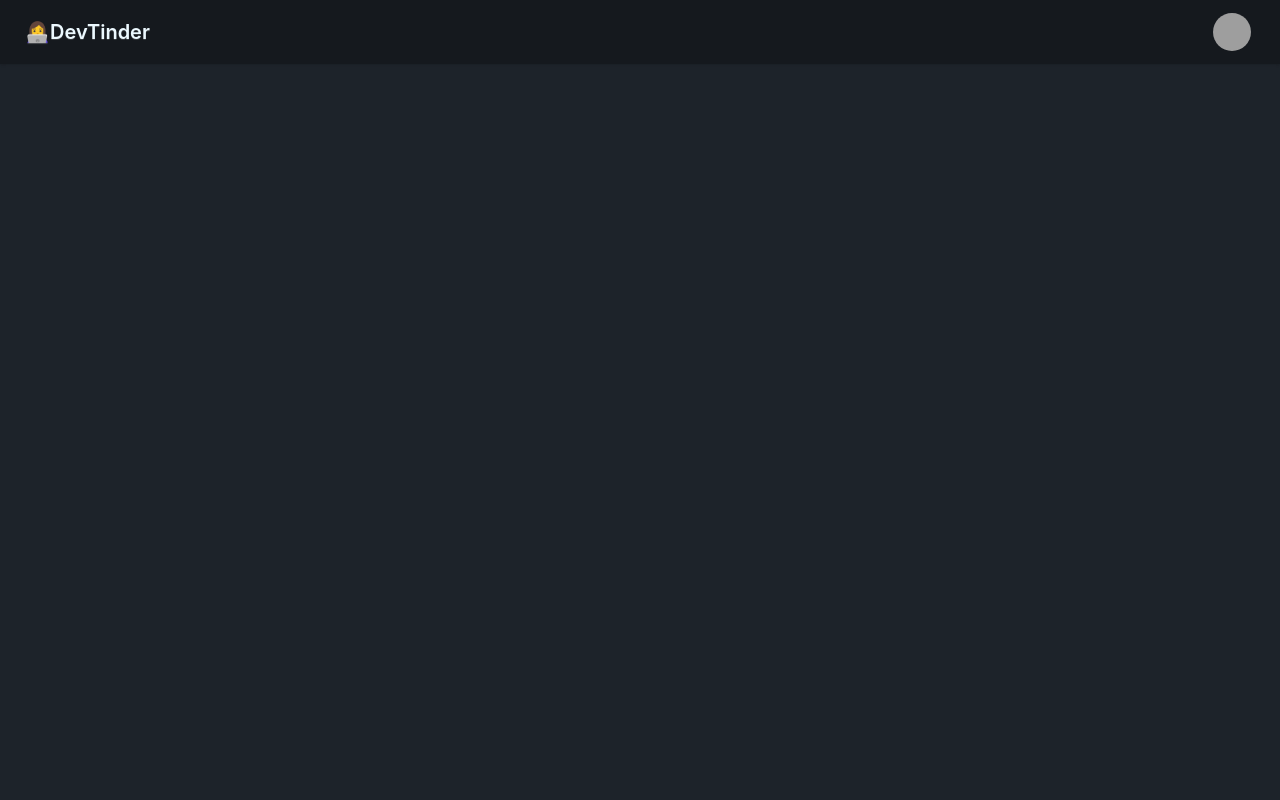
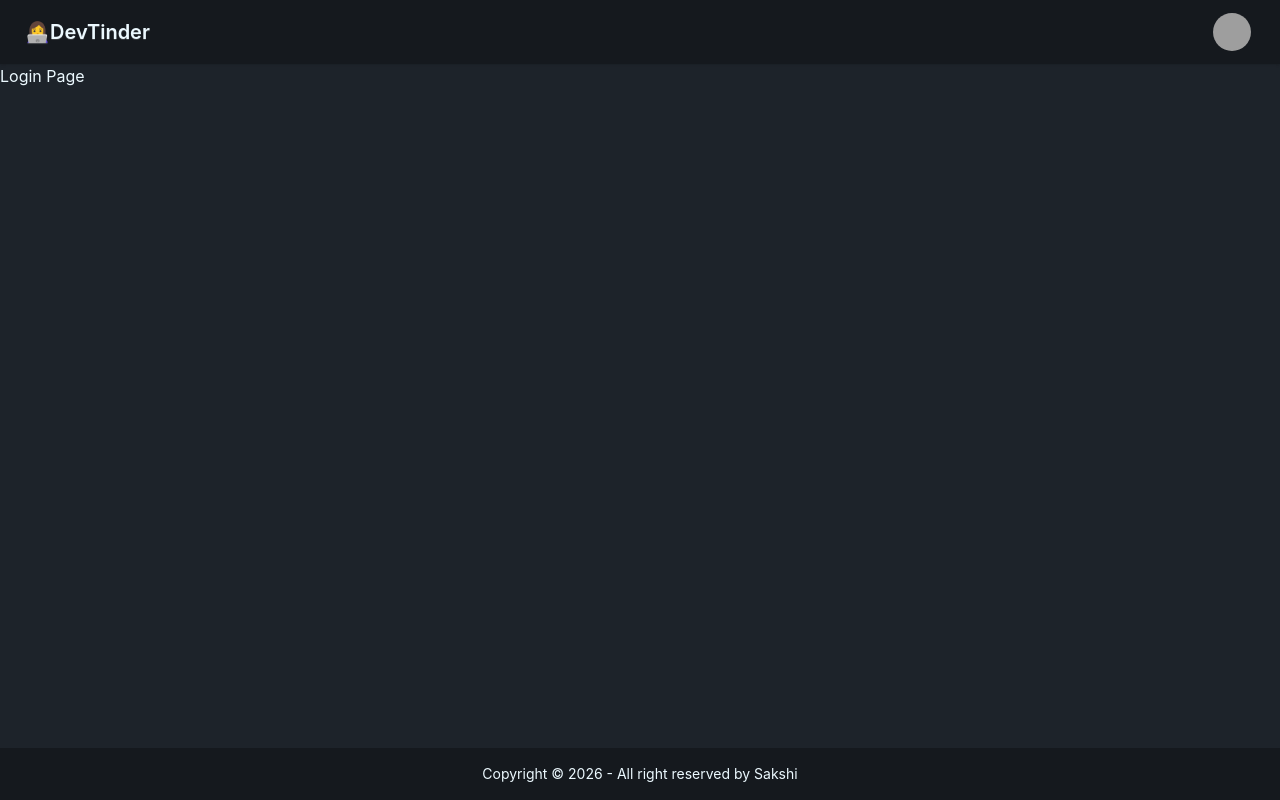
Before and after one commit to Sakshi1127/devTinderFrontend, a React (Vite) app: page /login in a window 1280 px wide. Built offline with nearby package versions, Linux system fonts and the light colour scheme; grey boxes are pictures that could not be loaded.

Commit message:
Setup the project with routing

```diff
--- a/package.json
+++ b/package.json
@@ -11,7 +11,8 @@
   },
   "dependencies": {
     "react": "^19.0.0",
-    "react-dom": "^19.0.0"
+    "react-dom": "^19.0.0",
+    "react-router-dom": "^7.13.0"
   },
   "devDependencies": {
     "@eslint/js": "^9.21.0",
--- a/src/App.tsx
+++ b/src/App.tsx
@@ -1,37 +1,19 @@
-import React from 'react'
+import { BrowserRouter,Routes, Route } from "react-router-dom";
+import Body from "./Body";
+import Login from "./Login";
 
 function App() {
-
   return (
-   <div className="navbar bg-base-300 shadow-sm">
-  <div className="flex-1">
-    <a className="btn btn-ghost text-xl">👩‍💻DevTinder</a>
-  </div>
-  <div className="flex gap-2">
-    <div className="dropdown dropdown-end mx-5">
-      <div tabIndex={0} role="button" className="btn btn-ghost btn-circle avatar">
-        <div className="w-10 rounded-full">
-          <img
-            alt="Tailwind CSS Navbar component"
-            src="https://img.daisyui.com/images/stock/photo-1534528741775-53994a69daeb.webp" />
-        </div>
-      </div>
-      <ul
-        tabIndex="-1"
-        className="menu menu-sm dropdown-content bg-base-100 rounded-box z-1 mt-3 w-52 p-2 shadow">
-        <li>
-          <a className="justify-between">
-            Profile
-            <span className="badge">New</span>
-          </a>
-        </li>
-        <li><a>Settings</a></li>
-        <li><a>Logout</a></li>
-      </ul>
-    </div>
-  </div>
-</div>
-  )
+    <>
+      <BrowserRouter>
+        <Routes>
+          <Route path="/" element={<Body/>}>
+            <Route path="/login" element={<Login/>} />
+          </Route>
+        </Routes>
+        </BrowserRouter>
+    </>
+  );
 }
 
-export default App
+export default App;
--- /dev/null
+++ b/src/Body.jsx
@@ -0,0 +1,15 @@
+import { Outlet } from 'react-router-dom'
+import NavBar from './NavBar'
+import Footer from './Footer'
+
+const Body = () => {
+  return (
+    <div>
+      <NavBar/>
+      <Outlet/>
+      <Footer/>
+    </div>
+  )
+}
+
+export default Body
--- /dev/null
+++ b/src/Footer.jsx
@@ -0,0 +1,17 @@
+import React from "react";
+
+const Footer = () => {
+  return (
+    <div>
+      <footer className="footer sm:footer-horizontal footer-center bg-base-300 text-base-content p-4 fixed bottom-0">
+        <aside>
+          <p>
+            Copyright © {new Date().getFullYear()} - All right reserved by Sakshi
+          </p>
+        </aside>
+      </footer>
+    </div>
+  );
+};
+
+export default Footer;
--- /dev/null
+++ b/src/Login.jsx
@@ -0,0 +1,11 @@
+import React from 'react'
+
+const Login = () => {
+  return (
+    <div>
+      Login Page
+    </div>
+  )
+}
+
+export default Login
--- /dev/null
+++ b/src/NavBar.jsx
@@ -0,0 +1,36 @@
+import React from 'react'
+
+const NavBar = () => {
+  return (
+    <div className="navbar bg-base-300 shadow-sm">
+  <div className="flex-1">
+    <a className="btn btn-ghost text-xl">👩‍💻DevTinder</a>
+  </div>
+  <div className="flex gap-2">
+    <div className="dropdown dropdown-end mx-5">
+      <div tabIndex={0} role="button" className="btn btn-ghost btn-circle avatar">
+        <div className="w-10 rounded-full">
+          <img
+            alt="Tailwind CSS Navbar component"
+            src="https://img.daisyui.com/images/stock/photo-1534528741775-53994a69daeb.webp" />
+        </div>
+      </div>
+      <ul
+        tabIndex="-1"
+        className="menu menu-sm dropdown-content bg-base-100 rounded-box z-1 mt-3 w-52 p-2 shadow">
+        <li>
+          <a className="justify-between">
+            Profile
+            <span className="badge">New</span>
+          </a>
+        </li>
+        <li><a>Settings</a></li>
+        <li><a>Logout</a></li>
+      </ul>
+    </div>
+  </div>
+</div>
+  )
+}
+
+export default NavBar
```
Also changed, not shown: 2 other files (tests, documents, lock files or other folders).
